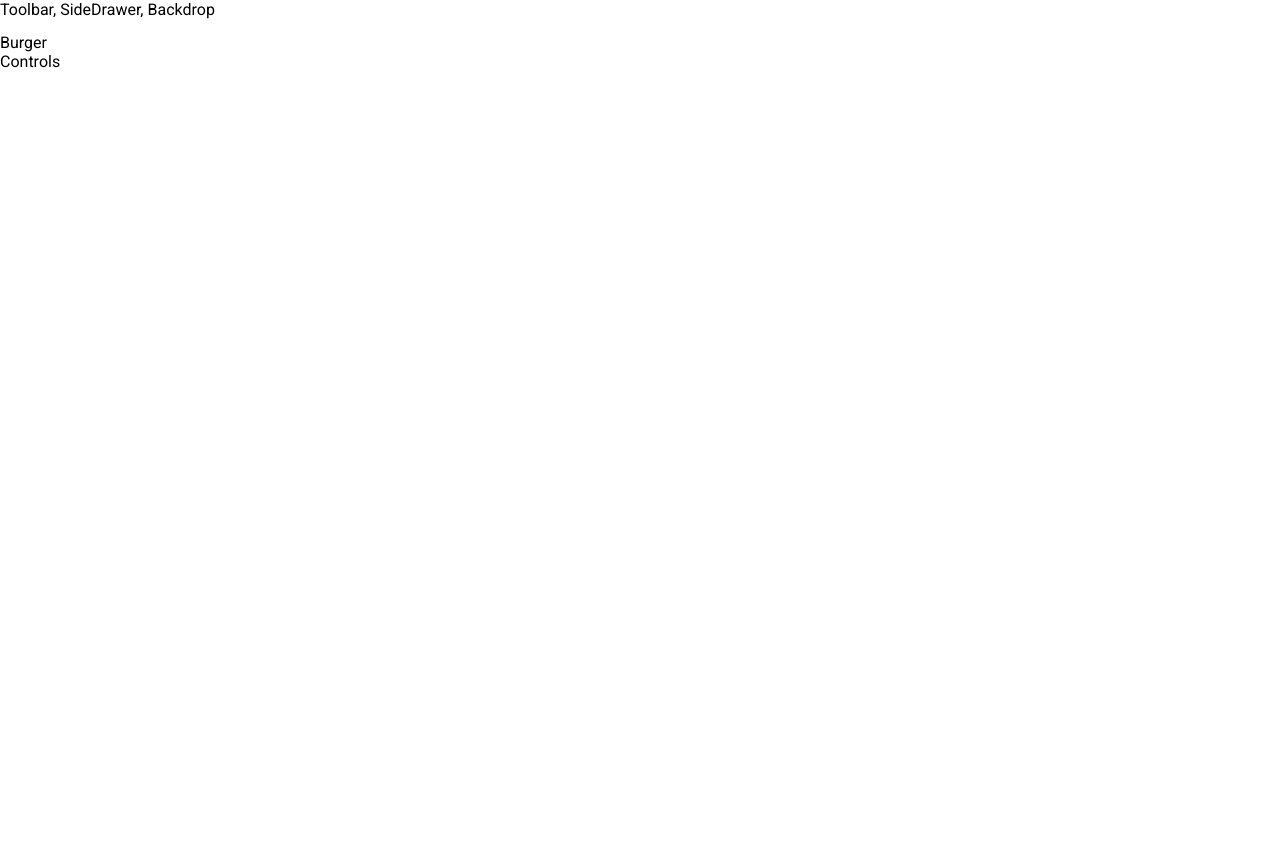
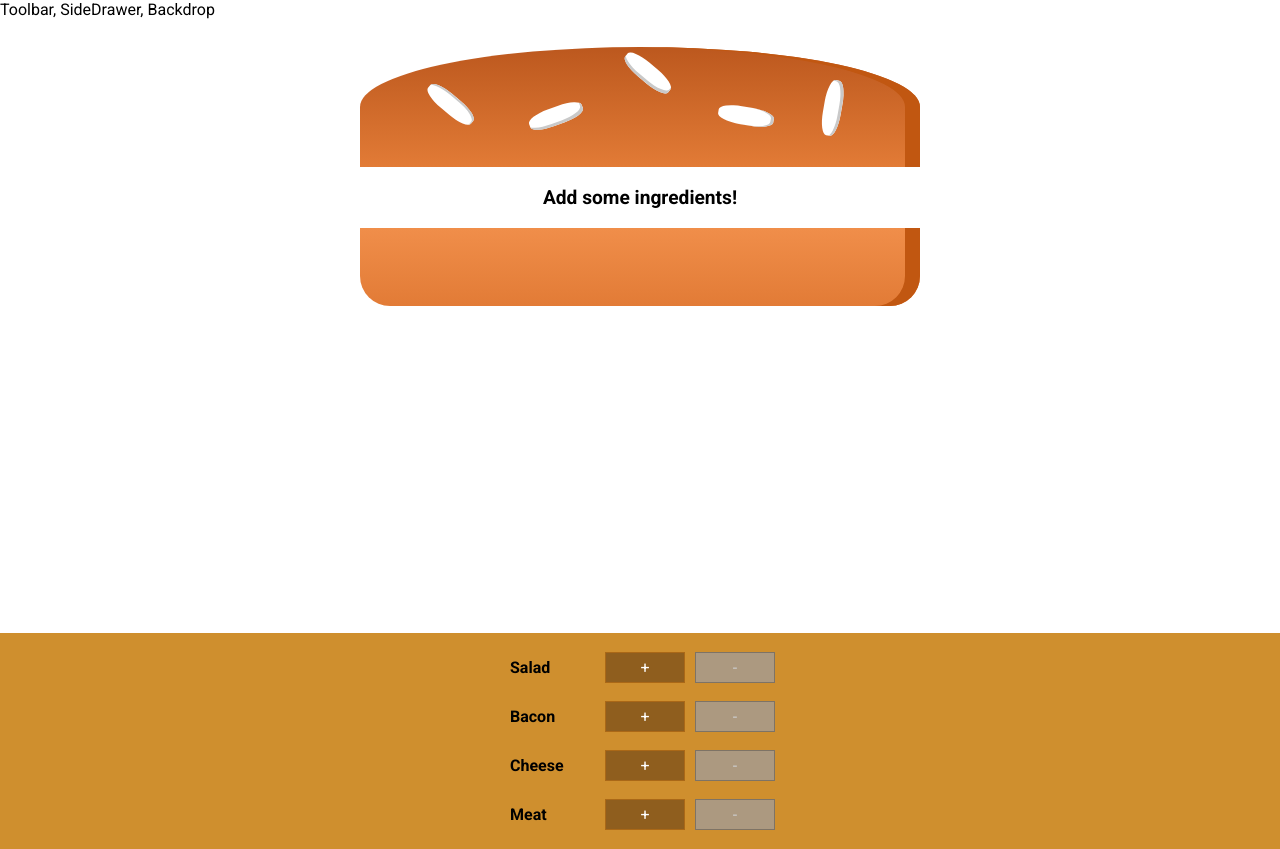
Before and after one commit to jadonwolffs/react_burger_demo, a React (Create React App) app: page / in a window 1280 px wide. Before the commit the page ends 800 px from the top, so only its background shows below. Built offline with nearby package versions, Linux system fonts and the light colour scheme.

Commit message:
added dynamic ingredients, pricing and button availability

```diff
--- a/package.json
+++ b/package.json
@@ -6,6 +6,7 @@
     "@testing-library/jest-dom": "^4.2.4",
     "@testing-library/react": "^9.4.0",
     "@testing-library/user-event": "^7.2.1",
+    "prop-types": "^15.7.2",
     "react": "^16.12.0",
     "react-dom": "^16.12.0",
     "react-scripts": "3.3.0"
--- /dev/null
+++ b/src/components/Burger/BuildControls/BuildControl/BuildControl.js
@@ -0,0 +1,20 @@
+import React from "react";
+import styles from "./BuildControl.module.css";
+const buildControl = props => {
+  return (
+    <div className={styles.BuildControl}>
+      <div className={styles.Label}>{props.label}</div>
+      <button className={styles.More} onClick={props.incrementor}>
+        +
+      </button>
+      <button
+        className={styles.Less}
+        onClick={props.decrementor}
+        disabled={props.disabledInfo}
+      >
+        -
+      </button>
+    </div>
+  );
+};
+export default buildControl;
--- /dev/null
+++ b/src/components/Burger/BuildControls/BuildControl/BuildControl.module.css
@@ -0,0 +1,58 @@
+.BuildControl {
+  display: flex;
+  justify-content: space-between;
+  align-items: center;
+  margin: 5px 0;
+}
+
+.BuildControl button {
+  display: block;
+  font: inherit;
+  padding: 5px;
+  margin: 0 5px;
+  width: 80px;
+  border: 1px solid #aa6817;
+  cursor: pointer;
+  outline: none;
+}
+
+.BuildControl button:disabled {
+  background-color: #ac9980;
+  border: 1px solid #7e7365;
+  color: #ccc;
+  cursor: default;
+}
+
+.BuildControl button:hover:disabled {
+  background-color: #ac9980;
+  color: #ccc;
+  cursor: not-allowed;
+}
+
+.Label {
+  padding: 10px;
+  font-weight: bold;
+  width: 80px;
+}
+
+.BuildControl .Less {
+  background-color: #d39952;
+  color: white;
+}
+
+.BuildControl .More {
+  background-color: #8f5e1e;
+  color: white;
+}
+
+.BuildControl .Less:hover,
+.BuildControl .Less:active {
+  background-color: #daa972;
+  color: white;
+}
+
+.BuildControl .More:hover,
+.BuildControl .More:active {
+  background-color: #99703f;
+  color: white;
+}
--- /dev/null
+++ b/src/components/Burger/BuildControls/BuildControls.js
@@ -0,0 +1,27 @@
+import React from "react";
+import styles from "./BuildControls.module.css";
+import BuildControl from "./BuildControl/BuildControl";
+
+const controls = [
+  { label: "Salad", type: "salad" },
+  { label: "Bacon", type: "bacon" },
+  { label: "Cheese", type: "cheese" },
+  { label: "Meat", type: "meat" }
+];
+
+const buildControls = props => {
+  return (
+    <div className={styles.BuildControls}>
+      {controls.map(ctrl => (
+        <BuildControl
+          key={ctrl.label}
+          label={ctrl.label}
+          incrementor={() => props.incrementor(ctrl.type)}
+          decrementor={() => props.decrementor(ctrl.type)}
+          disabledInfo={props.disabledInfo[ctrl.type]}
+        />
+      ))}
+    </div>
+  );
+};
+export default buildControls;
--- /dev/null
+++ b/src/components/Burger/BuildControls/BuildControls.module.css
@@ -0,0 +1,10 @@
+.BuildControls {
+  widows: 100%;
+  background-color: #cf8f2e;
+  display: flex;
+  flex-flow: column;
+  align-items: center;
+  box-shadow: 0 2px 1px #ccc;
+  margin: auto;
+  padding: 10px 0;
+}
--- /dev/null
+++ b/src/components/Burger/Burger.js
@@ -0,0 +1,32 @@
+import React from "react";
+import Ingredient from "./Ingredient/Ingredient";
+import styles from "./Burger.module.css";
+
+const burger = props => {
+  const ingredientsArray = Object.keys(props.ingredients)
+    .map(ingredientKey => {
+      return [...Array(props.ingredients[ingredientKey])].map((_, index) => {
+        return <Ingredient key={ingredientKey + index} type={ingredientKey} />;
+      });
+    })
+    .reduce((arr, el) => {
+      return arr.concat(el);
+    }, []);
+  // const totalIngredients = props.ingredients['salad']+props.ingredients['cheese']+props.ingredients['meat']+props.ingredients['bacon'];
+  // console.log("[Burger.js] "+ingredientsArray);
+  // console.log("[Burger.js] "+ingredientsArray.length);
+  // console.log("[Burger.js] "+totalIngredients);
+
+  return (
+    <div className={styles.Burger}>
+      <Ingredient type="bread-top" />
+      {ingredientsArray.length !== 0 ? (
+        ingredientsArray
+      ) : (
+        <p>Add some ingredients!</p>
+      )}
+      <Ingredient type="bread-bottom" />
+    </div>
+  );
+};
+export default burger;
--- /dev/null
+++ b/src/components/Burger/Burger.module.css
@@ -0,0 +1,28 @@
+.Burger {
+  width: 100%;
+  margin: auto;
+  height: 250px;
+  overflow: scroll;
+  text-align: center;
+  font-weight: bold;
+  font-size: 1.2rem;
+}
+
+@media (min-width: 1000px) and (min-height: 700px) {
+  .Burger {
+    width: 700px;
+    height: 600px;
+  }
+}
+@media (min-width: 500px) and (min-height: 401px) {
+  .Burger {
+    width: 700px;
+    height: 600px;
+  }
+}
+@media (min-width: 500px) and (max-height: 400px) {
+  .Burger {
+    width: 350px;
+    height: 300px;
+  }
+}
--- /dev/null
+++ b/src/components/Burger/Ingredient/Ingredient.js
@@ -0,0 +1,45 @@
+import React, { Component } from "react";
+import styles from "./Ingredient.module.css";
+import PropTypes from "prop-types";
+
+class Ingredient extends Component {
+  render() {
+    let ingredient = null;
+    switch (this.props.type) {
+      case "bread-bottom":
+        ingredient = <div className={styles.BreadBottom}></div>;
+        break;
+      case "bread-top":
+        ingredient = (
+          <div className={styles.BreadTop}>
+            <div className={styles.Seeds1}></div>
+            <div className={styles.Seeds2}></div>
+          </div>
+        );
+        break;
+      case "meat":
+        ingredient = <div className={styles.Meat}></div>;
+        break;
+      case "cheese":
+        ingredient = <div className={styles.Cheese}></div>;
+        break;
+      case "salad":
+        ingredient = <div className={styles.Salad}></div>;
+        break;
+      case "bacon":
+        ingredient = <div className={styles.Bacon}></div>;
+        break;
+      default:
+        console.log("Error at [Ingredient.js] swtich");
+        ingredient = null;
+        break;
+    }
+    return ingredient;
+  }
+}
+
+Ingredient.propTypes = {
+  type: PropTypes.string.isRequired
+};
+
+export default Ingredient;
--- /dev/null
+++ b/src/components/Burger/Ingredient/Ingredient.module.css
@@ -0,0 +1,113 @@
+.BreadBottom {
+    height: 13%;
+    width: 80%;
+    background: linear-gradient(#F08E4A, #e27b36);
+    border-radius: 0 0 30px 30px;
+    box-shadow: inset -15px 0 #c15711;
+    margin: 2% auto;
+}
+
+.BreadTop {
+    height: 20%;
+    width: 80%;
+    background: linear-gradient(#bc581e, #e27b36);
+    border-radius: 50% 50% 0 0;
+    box-shadow: inset -15px 0 #c15711;
+    margin: 2% auto;
+    position: relative;
+}
+
+.Seeds1 {
+    width: 10%;
+    height: 15%;
+    position: absolute;
+    background-color: white;
+    left: 30%;
+    top: 50%;
+    border-radius: 40%;
+    transform: rotate(-20deg);
+    box-shadow: inset -2px -3px #c9c9c9;
+}
+
+.Seeds1:after {
+    content: "";
+    width: 100%;
+    height: 100%;
+    position: absolute;
+    background-color: white;
+    left: -170%;
+    top: -260%;
+    border-radius: 40%;
+    transform: rotate(60deg);
+    box-shadow: inset -1px 2px #c9c9c9;
+  }
+
+.Seeds1:before {
+    content: "";
+    width: 100%;
+    height: 100%;
+    position: absolute;
+    background-color: white;
+    left: 180%;
+    top: -50%;
+    border-radius: 40%;
+    transform: rotate(60deg);
+    box-shadow: inset -1px -3px #c9c9c9;
+  }
+
+  .Seeds2 {
+    width: 10%;
+    height: 15%;
+    position: absolute;
+    background-color: white;
+    left: 64%;
+    top: 50%;
+    border-radius: 40%;
+    transform: rotate(10deg);
+    box-shadow: inset -3px 0 #c9c9c9;
+  }
+
+  .Seeds2:before {
+    content: "";
+    width: 100%;
+    height: 100%;
+    position: absolute;
+    background-color: white;
+    left: 150%;
+    top: -130%;
+    border-radius: 40%;
+    transform: rotate(90deg);
+    box-shadow: inset 1px 3px #c9c9c9;
+  }
+
+
+.Meat {
+    width: 80%;
+    height: 8%;
+    background: linear-gradient(#7f3608, #702e05);
+    margin: 2% auto;
+    border-radius: 15px;
+}
+
+.Cheese {
+    width: 90%;
+    height: 4.5%;
+    margin: 2% auto;
+    background: linear-gradient(#f4d004, #d6bb22);
+    border-radius: 20px;
+}
+
+.Salad {
+    width: 85%;
+    height: 7%;
+    margin: 2% auto;
+    background: linear-gradient(#228c1d, #91ce50);
+    border-radius: 20px;
+}
+
+.Bacon {
+    width: 80%;
+    height: 3%;
+    background: linear-gradient(#bf3813, #c45e38);
+    margin: 2% auto;
+}
--- a/src/containers/BurgerBuilder/BurgerBuilder.js
+++ b/src/containers/BurgerBuilder/BurgerBuilder.js
@@ -1,19 +1,78 @@
-import React,{Component} from 'react';
-import Aux from '../../hoc/Auxiliary';
+import React, { Component } from "react";
+import Aux from "../../hoc/Auxiliary";
+import Burger from "../../components/Burger/Burger";
+import BuildControls from "../../components/Burger/BuildControls/BuildControls";
 
-class BurgerBuilder extends Component{
-    render(){
-        return (
-            <Aux>
-                <div>
-                    Burger
-                </div>
-                <div>
-                    Controls
-                </div>
-            </Aux>
-        );
+const PRICES = {
+  salad: 0.2,
+  cheese: 0.3,
+  meat: 2.0,
+  bacon: 1.0
+};
+
+class BurgerBuilder extends Component {
+  state = {
+    ingredients: {
+      salad: 0,
+      bacon: 0,
+      cheese: 0,
+      meat: 0
+    },
+    price: 3
+  };
+
+  addIngredientHandler = type => {
+    const oldCount = this.state.ingredients[type];
+    const updatedValue = oldCount + 1;
+    const newIngredients = {
+      ...this.state.ingredients
+    };
+    newIngredients[type] = updatedValue;
+    const priceIncrement = PRICES[type];
+    const oldPrice = this.state.price;
+    const newPrice = oldPrice + priceIncrement;
+    this.setState({ price: newPrice, ingredients: newIngredients });
+    console.log(
+      "[BurgerBuilder.js] reduced price from " + oldPrice + " to " + newPrice
+    );
+  };
+
+  removeIngredientHandler = type => {
+    const oldCount = this.state.ingredients[type];
+    if (oldCount > 0) {
+      const updatedValue = oldCount - 1;
+      const newIngredients = {
+        ...this.state.ingredients
+      };
+      newIngredients[type] = updatedValue;
+      const priceIncrement = PRICES[type];
+      const oldPrice = this.state.price;
+      const newPrice = oldPrice - priceIncrement;
+      this.setState({ price: newPrice, ingredients: newIngredients });
+      console.log(
+        "[BurgerBuilder.js] reduced price from " + oldPrice + " to " + newPrice
+      );
     }
+  };
+
+  render() {
+    const disabledInfo = {
+      ...this.state.ingredients
+    };
+    for (let key in disabledInfo) {
+      disabledInfo[key] = disabledInfo[key] <= 0;
+    }
+    return (
+      <Aux>
+        <Burger ingredients={this.state.ingredients} />
+        <BuildControls
+          incrementor={this.addIngredientHandler}
+          decrementor={this.removeIngredientHandler}
+          disabledInfo={disabledInfo}
+        />
+      </Aux>
+    );
+  }
 }
 
 export default BurgerBuilder;
```
Also changed, not shown: src/App.js (+4 -6 lines), src/components/Layout/Layout.js (+9 -13 lines).
